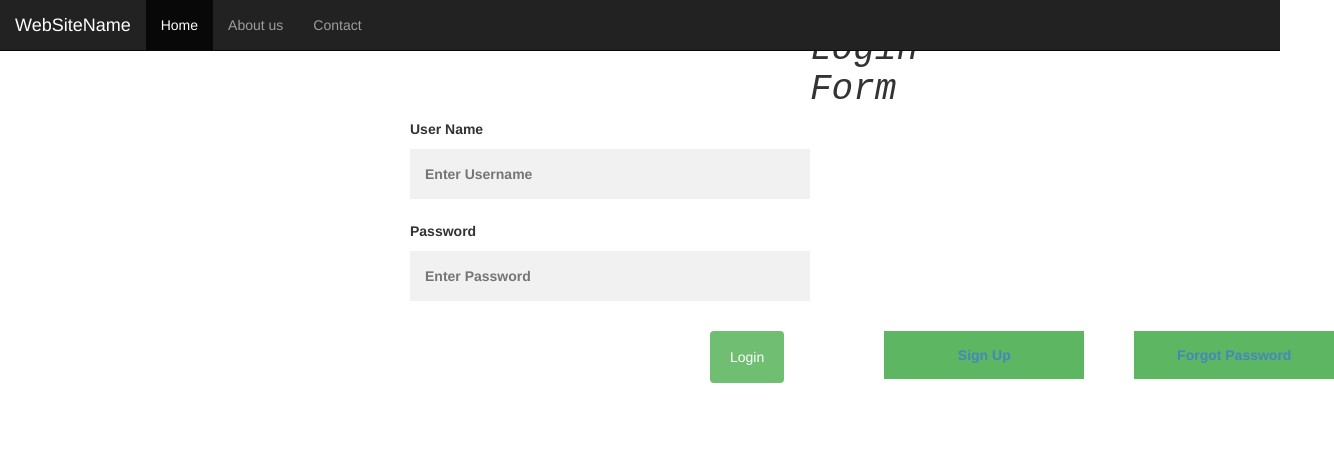
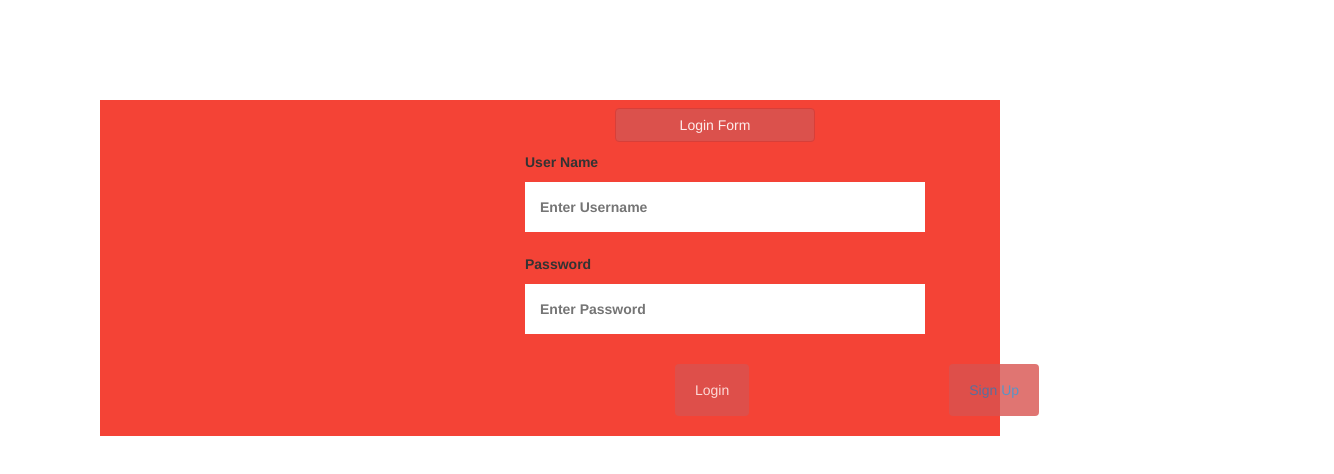
Before and after one commit to Elianehbmna/BloodDonation, a plain HTML site: page index.html in a window 1280 px wide. Shown: the whole page, 1334 px wide, since content can reach past the window. Drawn offline with nearby package versions, Linux system fonts and the light colour scheme.

Commit message:
adding styles in form

```diff
--- a/css/styles.css
+++ b/css/styles.css
@@ -1,6 +1,6 @@
  .open-button {
   background-color: #555;
-    color: white;
+  /* color: white; */
   padding: 16px 20px;
   border: none;
   cursor: pointer;
@@ -25,7 +25,7 @@
 .form-container {
   max-width: 300px;
   padding: 10px;
-    background-color: white;
+  /* background-color: white; */
 }
 
 /* Full-width input fields */
@@ -34,18 +34,18 @@
   padding: 15px;
   margin: 5px 0 22px 0;
   border: none;
-    background: #f1f1f1;
+  /* background: #f1f1f1; */
 }
 
 /* When the inputs get focus, do something */
 .form-container input[type=text]:focus, .form-container input[type=password]:focus {
-    background-color: #ddd;
+  /* background-color: #ddd; */
   outline: none;
 }
 
 /* Set a style for the submit/login button */
 .form-container .btn {
-    background-color: #4CAF50;
+  /* background-color: #4CAF50; */
   color: white;
   padding: 16px 20px;
   border: none;
@@ -70,11 +70,11 @@
   margin: 5px 0 22px 0;
   display: inline-block;
   border: none;
-    background: #f1f1f1;
+  /* background: #f1f1f1; */
 }
 
 input[type=text]:focus, input[type=password]:focus {
-    background-color: #ddd;
+  /* background-color: #ddd; */
   outline: none;
 }
 
@@ -85,8 +85,8 @@
 
 /* Set a style for all buttons */
 button {
-    background-color: #4CAF50;
-    color: white;
+  /* background-color: #4CAF50; */
+  /* color: white; */
   padding: 14px 20px;
   margin: 8px 0;
   border: none;
@@ -135,9 +135,10 @@
 
 }
 .login{
-      margin-left: 400px;
+    margin-left:400px;
     font-style: italic;
     font-family: 'Courier New', Courier, monospace;
+
 }
 .form1{
     width: 400px;
@@ -147,22 +148,51 @@
   display:flex;
   flex-direction:row;
   justify-content:space-around;
-    margin-left: 300px;
-    /* width: 400px;
-    height: 100px;; */
+  /* margin-left: 300px;
+   */
 
 
 }
 
 .sign{
-     margin-left: 100px;
-     width: 500px;
+   margin-left: 200px;
+
+   /* width: 500px; */
 }
- .sign1{
+/* .sign1{
    margin-left: 50px;
    width: 1000px;
- }
+} */
 button{
    width: 200px;
 
 }
+ .log{
+   margin-left:150px;
+ }
+   .form-popup{
+     margin-top:100px;
+     margin-left:200px;
+     /* background-color: #f44336; */
+       /* width: 800px;  */
+       /* width:800px;  */
+       /* border: 80px; */
+       /* border-left: 90px; */
+
+
+
+   }
+   .danger{
+     margin-left:500px;
+   }
+   .name{
+   color:red;
+   }
+   .container-fluid{
+     margin-left: -100px;
+     background-color: #f44336;
+     width: 900px;
+     padding-inline-start:-100px;
+
+
+     }
--- a/index.html
+++ b/index.html
@@ -1,33 +1,19 @@
 <!DOCTYPE html>
 <html lang="en">
 <head>
-    <meta charset="UTF-8">
-    <meta name="viewport" content="width=device-width, initial-scale=1.0">
-    <meta http-equiv="X-UA-Compatible" content="ie=edge">
-    <title>Blood+</title>
-    <link href="css/bootstrap.css" rel="stylesheet" type="text/css">
-    <link href="css/styles.css" rel="stylesheet" type="text/css">
+      <title>Login and Regstration form for volunteers</title>
+            <link rel="stylesheet" type="text/css" href="css/bootstrap.css">
+            <link  rel="stylesheet" type="text/css"  href="css/styles.css">
+            <link  rel="stylesheet" type="text/css"  href="testing/signUp.html">
+            <script src="js/jquery-3.4.1.js"></script>
+            <script src="js/scripts.js"></script>
 </head>
 <body>
-    <nav class="navbar navbar-inverse navbar-fixed-top">
+     <div class="form-popup" id="myForm">
        <div class="container-fluid">
-          <div class="navbar-header">
-            <a class="navbar-brand" href="#">WebSiteName</a>
-          </div>
-          <ul class="nav navbar-nav">
-            <li class="active"><a href="#">Home</a></li>
-            <li><a href="#">About us</a></li>
-            <li><a href="#">Contact</a></li>
-          </ul>
-        </div>
-      </nav>
-      <script
-      src="../elspizzeria/javas/jquery-3.4.1.js"></script>
-        <script src="../elspizzeria/javas/script.js"></script>
-        <div class="form-popup" id="myForm">
-          <form action="/action_page.php" class="form-container">
-            <div class="form-popup" id="myForm">
-              <div class="login"> <h1>Login Form </h1></div>
+         <div class="c">
+            <div class="card">
+                <div class="danger"> <button type="button" class="btn btn-danger"> Login Form</button></div>
                      <form action="/action_page.php" class="form-container">
 
                    <div class="form1">
@@ -38,16 +24,18 @@
                        <input type="password" placeholder="Enter Password" name="psw" required>
                      </div>
                      <div class="sub">
-               <div classs="log"><button type="submit" class="btn">Login</button></div>
-               <div class="sign"><button type="submit"> <div> <a href = "signUp.html"    target="_blank"> Sign Up</a></div></button> </div>
-<div class="sign1"><button type="submit"> <div> <a href = "signUp.html"    target="_blank"> Forgot Password</a></button> </div>
-              </div>
+                      <div class="log"><button type="button" class="btn btn-danger">Login</button></div>
+                     <div class="sign">  <button type="button" class="btn btn-danger"> <a href = "signUp.html"    target="_blank">Sign Up </a> </div></button>
                    </form>
 
-
+                   </div>
+          </div>
 
 
           </div>
-          </form>
+          </div>
+
+        </div>
+
 </body>
 </html>
```
Also changed, not shown: signUp.html (+44 -1 lines). Lines whose indentation alone changed are shown as unchanged.
